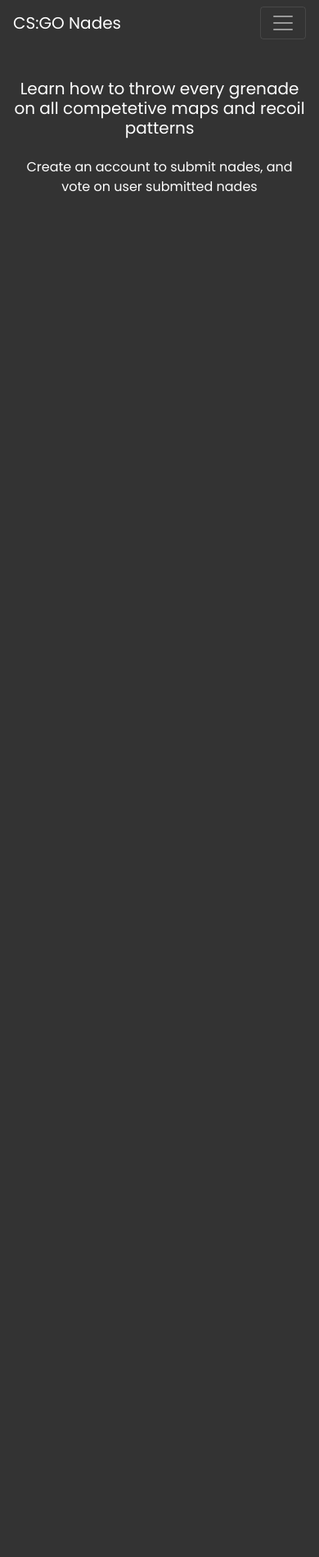
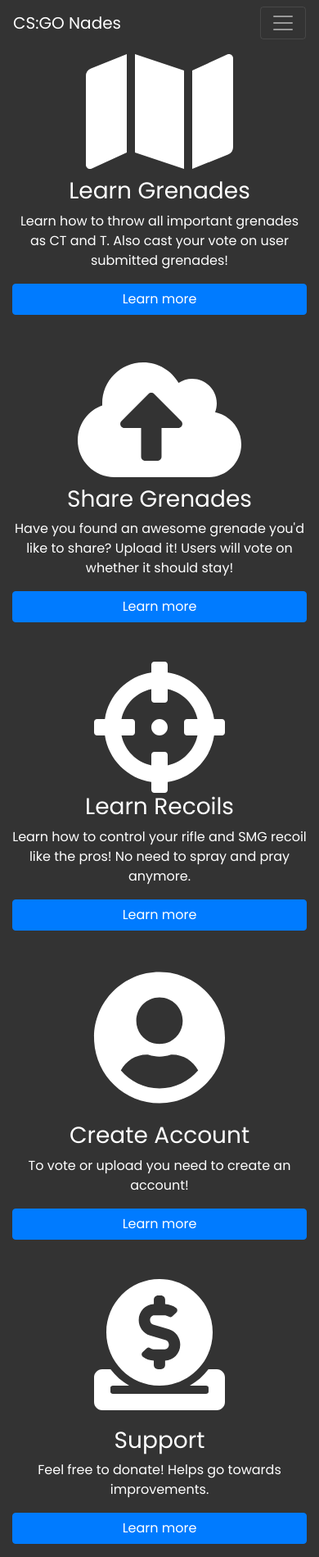
Before and after one commit to JakeFanelli/CS-GO-Nades-2.0-MERN, a React (Create React App) app in the folder frontend/: page / in a window 390 px wide. Shown: the whole page at 82% size. Before the commit the page ends 844 px from the top, so only its background shows below. Built offline with nearby package versions, Linux system fonts and the light colour scheme; no server answers.

Commit message:
index page update

```diff
--- a/frontend/src/App.css
+++ b/frontend/src/App.css
@@ -75,6 +75,9 @@
       opacity: 1;
       transform: translateX(0%);
     }
+  }
+  .nav-link {
+    animation: 0.5s ease 0.4s 1 normal forwards running navLinkFade;
   }
 }
 .logout {
@@ -331,14 +334,6 @@
   font-weight: 400;
   font-size: 16px;
 }
-.welcomeText {
-  text-align: center;
-  padding-top: 2em;
-}
-.subText {
-  padding-top: 1em;
-  text-align: center;
-}
 .h1 {
   text-shadow: 2px 2px 5px #000;
 }
@@ -389,6 +384,9 @@
 .thumbs-up-icon-span {
   padding-right: 10px;
 }
+.thumbs-down-icon-span {
+  float: right;
+}
 .numLikes,
 .numDislikes {
   padding-right: 5px;
@@ -417,7 +415,7 @@
   visibility: hidden !important;
 }
 .nadeTitleRow {
-  padding-top: 1em;
+  padding-top: 0.5em;
 }
 .forgotPassword {
   float: right;
@@ -427,3 +425,70 @@
   color: rgba(255, 255, 255, 0.75);
   text-decoration: none;
 }
+.orient-right {
+  flex-direction: row-reverse;
+}
+.row2,
+.row3,
+.row4 {
+  box-shadow: inset 0 1px 0 0 rgba(255, 255, 255, 0.75);
+}
+.rowContent {
+  padding: 5rem 5rem 3rem 5rem;
+}
+.rowImage {
+  text-align: center;
+}
+.rowImage .spotlightIcon {
+  font-size: 10em;
+  height: 100%;
+  vertical-align: middle !important;
+}
+.rowContentWithImage {
+  padding: 5rem 5rem 3rem 5rem;
+  text-align: center;
+}
+.createAndSupport .spotlightIcon {
+  font-size: 10em;
+  height: 100%;
+  vertical-align: middle !important;
+  padding-bottom: 20px;
+}
+.mb-1 {
+  width: 6em;
+}
+@media only screen and (max-width: 767px) {
+  .row2,
+  .row3,
+  .row4 {
+    box-shadow: none;
+  }
+  .rowContent,
+  .rowContentWithImage {
+    text-align: center;
+    padding: 0;
+    padding-left: 15px;
+    padding-right: 15px;
+  }
+  .rowContent .btn,
+  .rowContentWithImage .btn {
+    width: 100%;
+  }
+  .row2,
+  .row3,
+  .rowContentWithImage {
+    padding-top: 3em;
+  }
+  .lastItem {
+    padding-bottom: 1em;
+  }
+  .thumbs-up,
+  .thumbs-down {
+    font-size: 16px;
+  }
+}
+@media only screen and (max-width: 400px) {
+  .mb-1 {
+    width: 8em;
+  }
+}
--- /dev/null
+++ b/frontend/src/components/AccountAndSupportRow.js
@@ -0,0 +1,73 @@
+import React, { Component } from "react";
+import { Link } from "react-router-dom";
+import { FontAwesomeIcon } from "@fortawesome/react-fontawesome";
+
+class AccountAndSupportRow extends Component {
+  render() {
+    if (this.props.loggedIn) {
+      return (
+        <div className="row row2 lastItem">
+          <div className="rowImage col-xs-12 col-sm-12 col-md-4 col-lg-4">
+            <FontAwesomeIcon
+              icon="donate"
+              className="spotlightIcon"
+              size="lg"
+            />
+          </div>
+          <div className="rowContent col-xs-12 col-sm-12 col-md-8 col-lg-8">
+            <h3>Support</h3>
+            <p>Feel free to donate! Helps go towards improvements.</p>
+            <a
+              target="_blank"
+              rel="noopener noreferrer"
+              className="btn btn-primary"
+              href="https://www.paypal.me/JacobFanelli"
+            >
+              Learn more
+            </a>
+          </div>
+        </div>
+      );
+    } else {
+      return (
+        <div className="row row4">
+          <div className="rowContentWithImage col-xs-12 col-sm-12 col-md-6 col-lg-6">
+            <div className="createAndSupport">
+              <FontAwesomeIcon
+                icon="user-circle"
+                className="spotlightIcon"
+                size="lg"
+              />
+            </div>
+            <h3>Create Account</h3>
+            <p>To vote or upload you need to create an account!</p>
+            <Link className="btn btn-primary" to="/register">
+              Learn more
+            </Link>
+          </div>
+          <div className="rowContentWithImage lastItem col-xs-12 col-sm-12 col-md-6 col-lg-6">
+            <div className="createAndSupport">
+              <FontAwesomeIcon
+                icon="donate"
+                className="spotlightIcon"
+                size="lg"
+              />
+            </div>
+            <h3>Support</h3>
+            <p>Feel free to donate! Helps go towards improvements.</p>
+            <a
+              target="_blank"
+              rel="noopener noreferrer"
+              className="btn btn-primary"
+              href="https://www.paypal.me/JacobFanelli"
+            >
+              Learn more
+            </a>
+          </div>
+        </div>
+      );
+    }
+  }
+}
+
+export default AccountAndSupportRow;
--- a/frontend/src/components/Index.js
+++ b/frontend/src/components/Index.js
@@ -1,14 +1,64 @@
 import React from "react";
+import { Link } from "react-router-dom";
+import { FontAwesomeIcon } from "@fortawesome/react-fontawesome";
+import AccountAndSupportRow from "./AccountAndSupportRow";
 
 const Index = props => (
   <div className="container">
-    <h5 className="welcomeText">
-      Learn how to throw every grenade on all competetive maps and recoil
-      patterns
-    </h5>
-    <p className="subText">
-      Create an account to submit nades, and vote on user submitted nades
-    </p>
+    <div className="row orient-right">
+      <div className="rowImage col-xs-12 col-sm-12 col-md-4 col-lg-4">
+        <FontAwesomeIcon icon="map" className="spotlightIcon" size="lg" />
+      </div>
+      <div className="rowContent col-xs-12 col-sm-12 col-md-8 col-lg-8">
+        <h3>Learn Grenades</h3>
+        <p>
+          Learn how to throw all important grenades as CT and T. Also cast your
+          vote on user submitted grenades!
+        </p>
+        <Link className="btn btn-primary" to="/maps">
+          Learn more
+        </Link>
+      </div>
+    </div>
+    <div className="row row2">
+      <div className="rowImage col-xs-12 col-sm-12 col-md-4 col-lg-4">
+        <FontAwesomeIcon
+          icon="cloud-upload-alt"
+          className="spotlightIcon"
+          size="lg"
+        />
+      </div>
+      <div className="rowContent col-xs-12 col-sm-12 col-md-8 col-lg-8">
+        <h3>Share Grenades</h3>
+        <p>
+          Have you found an awesome grenade you'd like to share? Upload it!
+          Users will vote on whether it should stay!
+        </p>
+        <Link className="btn btn-primary" to="/submit_nade">
+          Learn more
+        </Link>
+      </div>
+    </div>
+    <div className="row orient-right row3">
+      <div className="rowImage col-xs-12 col-sm-12 col-md-4 col-lg-4">
+        <FontAwesomeIcon
+          icon="crosshairs"
+          className="spotlightIcon"
+          size="lg"
+        />
+      </div>
+      <div className="rowContent col-xs-12 col-sm-12 col-md-8 col-lg-8">
+        <h3>Learn Recoils</h3>
+        <p>
+          Learn how to control your rifle and SMG recoil like the pros! No need
+          to spray and pray anymore.
+        </p>
+        <Link className="btn btn-primary" to="/recoils">
+          Learn more
+        </Link>
+      </div>
+    </div>
+    <AccountAndSupportRow loggedIn={props.loggedIn} />
   </div>
 );
 
--- a/frontend/src/components/LikesDislikes.js
+++ b/frontend/src/components/LikesDislikes.js
@@ -5,6 +5,7 @@
   render() {
     return (
       <span className="mb-1">
+        <div>
           <span className="thumbs-up-icon-span">
             <span className="numLikes">{this.props.likes}</span>
             <ThumbIcon
@@ -13,7 +14,7 @@
               toggleView={this.props.like}
             />
           </span>
-        <span>
+          <span className="thumbs-down-icon-span">
             <span className="numDislikes">{this.props.dislikes}</span>
             <ThumbIcon
               icon="thumbs-down"
@@ -21,6 +22,7 @@
               toggleView={this.props.dislike}
             />
           </span>
+        </div>
       </span>
     );
   }
--- a/frontend/src/components/MenuBar.js
+++ b/frontend/src/components/MenuBar.js
@@ -54,6 +54,8 @@
                     Recoils Patterns
                   </Link>
                   <a
+                    target="_blank"
+                    rel="noopener noreferrer"
                     href="https://www.paypal.me/JacobFanelli"
                     className="nav-link"
                   >
@@ -69,7 +71,11 @@
           </Navbar>
         </div>
         <Switch>
-          <Route path="/" exact component={Index} />
+          <Route
+            path="/"
+            exact
+            render={props => <Index loggedIn={this.props.loggedIn} />}
+          />
           <Route
             path="/maps/:id/:id"
             render={props => (
--- a/frontend/src/components/NadePage.js
+++ b/frontend/src/components/NadePage.js
@@ -202,7 +202,7 @@
             </video>
           </div>
           <div className="nadeTitleRow d-flex w-100 justify-content-between">
-            <h2>{this.state.nadeTitle}</h2>
+            <h5>{this.state.nadeTitle}</h5>
             <LikesDislikes
               likes={this.state.likes}
               dislikes={this.state.dislikes}
```
Lines whose indentation alone changed are shown as unchanged.
